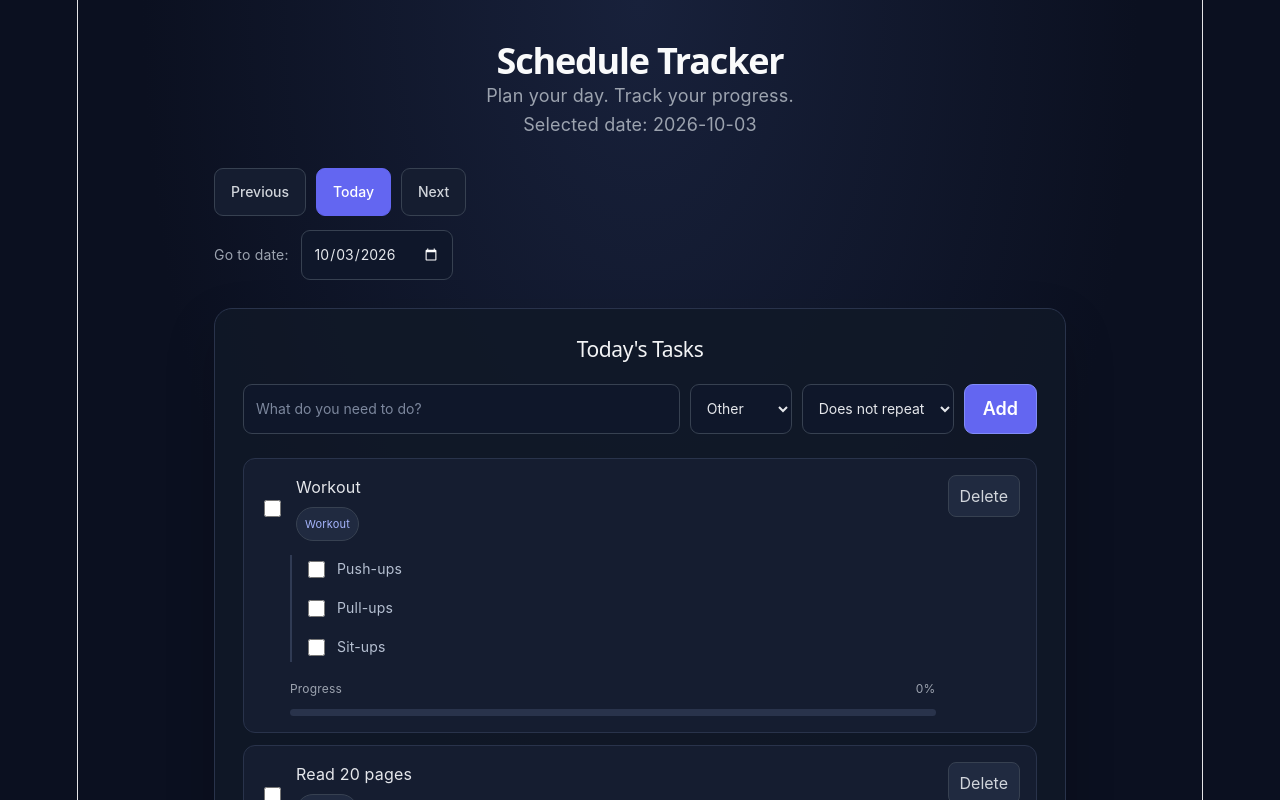
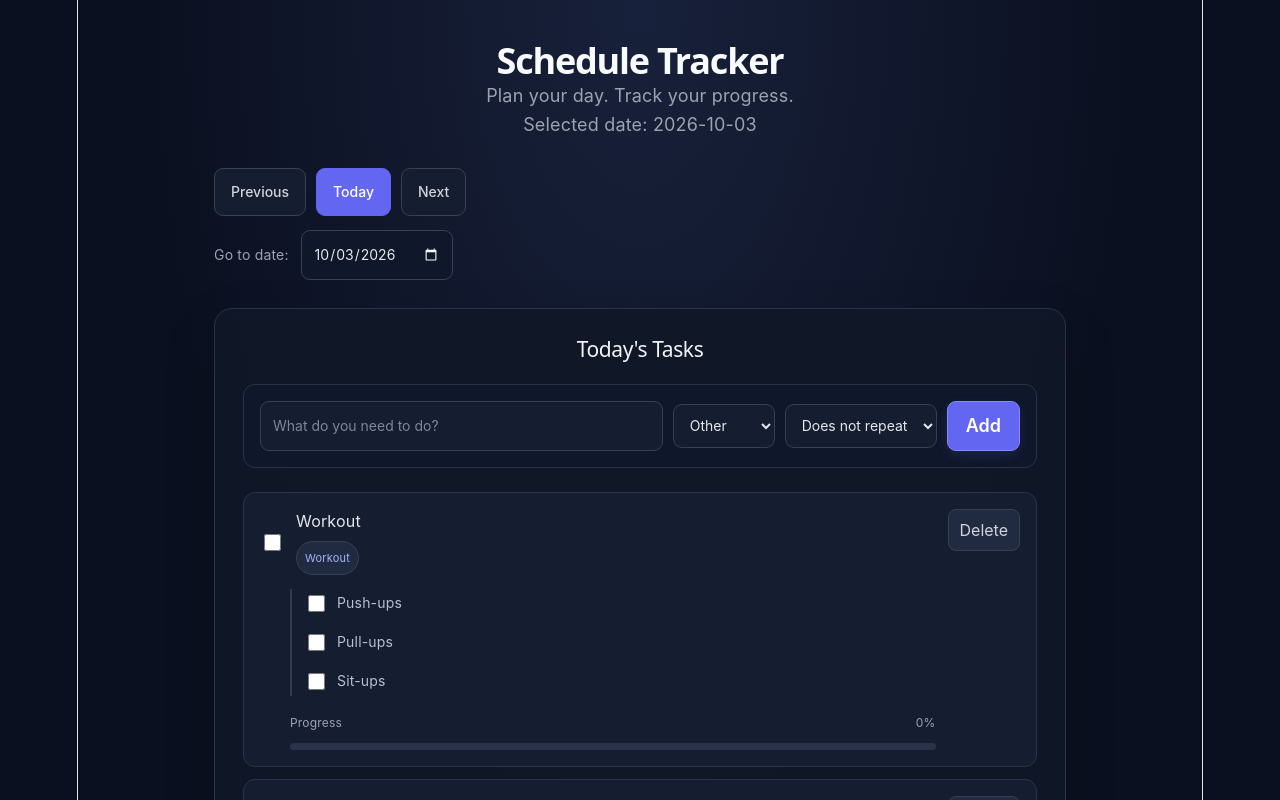
Before and after one commit to feng0343-hub/Schedule-tracker, a React app in the folder frontend/: page / in a window 1280 px wide. Shown: the top 800 px of the page. Built offline with nearby package versions, Linux system fonts and the light colour scheme; the HTML template or start-up script is replaced by a standard one.

Commit message:
Improve task creation form styling

```diff
--- a/frontend/src/App.css
+++ b/frontend/src/App.css
@@ -412,3 +412,126 @@ select:focus-visible {
 .add-task button:active {
   transform: scale(0.97);
 }
+
+/* Add-task form layout */
+.add-task {
+  align-items: stretch;
+}
+
+.add-task input,
+.add-task select {
+  min-height: 44px;
+}
+
+.add-task button {
+  min-height: 44px;
+  white-space: nowrap;
+}
+
+/* Weekly recurrence day selector */
+.recurrence-days {
+  display: flex;
+  flex-direction: column;
+  flex: 1 1 100%;
+  gap: 10px;
+  padding: 14px;
+  border: 1px solid #29334b;
+  border-radius: 12px;
+  background: #0f172a;
+}
+
+.recurrence-days > span {
+  color: #cbd5e1;
+  font-size: 13px;
+  font-weight: 600;
+}
+
+.day-options {
+  display: flex;
+  flex-wrap: wrap;
+  gap: 8px;
+}
+
+.day-button {
+  min-width: 46px;
+  padding: 9px 11px;
+  border: 1px solid #374151;
+  border-radius: 8px;
+  background: #151d30;
+  color: #cbd5e1;
+  font-size: 12px;
+  font-weight: 600;
+  cursor: pointer;
+}
+
+
+.day-button:hover {
+  border-color: #818cf8;
+  background-color: #202a40;
+}
+
+
+.day-options .day-button.selected {
+  border: 1px solid #f87171;
+  background-color: #dc2626;
+  color: #ffffff;
+  box-shadow: 0 0 0 2px rgba(248, 113, 113, 0.2);
+}
+
+.day-options .day-button.selected:hover {
+  border-color: #fca5a5;
+  background-color: #b91c1c;
+}
+
+
+@media (max-width: 600px) {
+  .recurrence-days {
+    padding: 12px;
+  }
+
+  .day-options {
+    gap: 6px;
+  }
+
+  .day-button {
+    min-width: 42px;
+    padding: 9px 8px;
+  }
+}
+
+/* Task form visual hierarchy */
+.add-task {
+  align-items: center;
+  padding: 16px;
+  margin-bottom: 24px;
+  border: 1px solid #29334b;
+  border-radius: 12px;
+  background: #0f172a;
+}
+
+.add-task input,
+.add-task select {
+  background-color: #151d30;
+  border-color: #374151;
+}
+
+.add-task input:focus,
+.add-task select:focus {
+  border-color: #818cf8;
+  outline: none;
+  box-shadow: 0 0 0 3px rgba(129, 140, 248, 0.15);
+}
+
+.add-task button {
+  box-shadow: 0 4px 12px rgba(99, 102, 241, 0.15);
+}
+
+.add-task button:hover {
+  box-shadow: 0 6px 16px rgba(99, 102, 241, 0.25);
+}
+
+@media (max-width: 600px) {
+  .add-task {
+    padding: 12px;
+  }
+}
```
